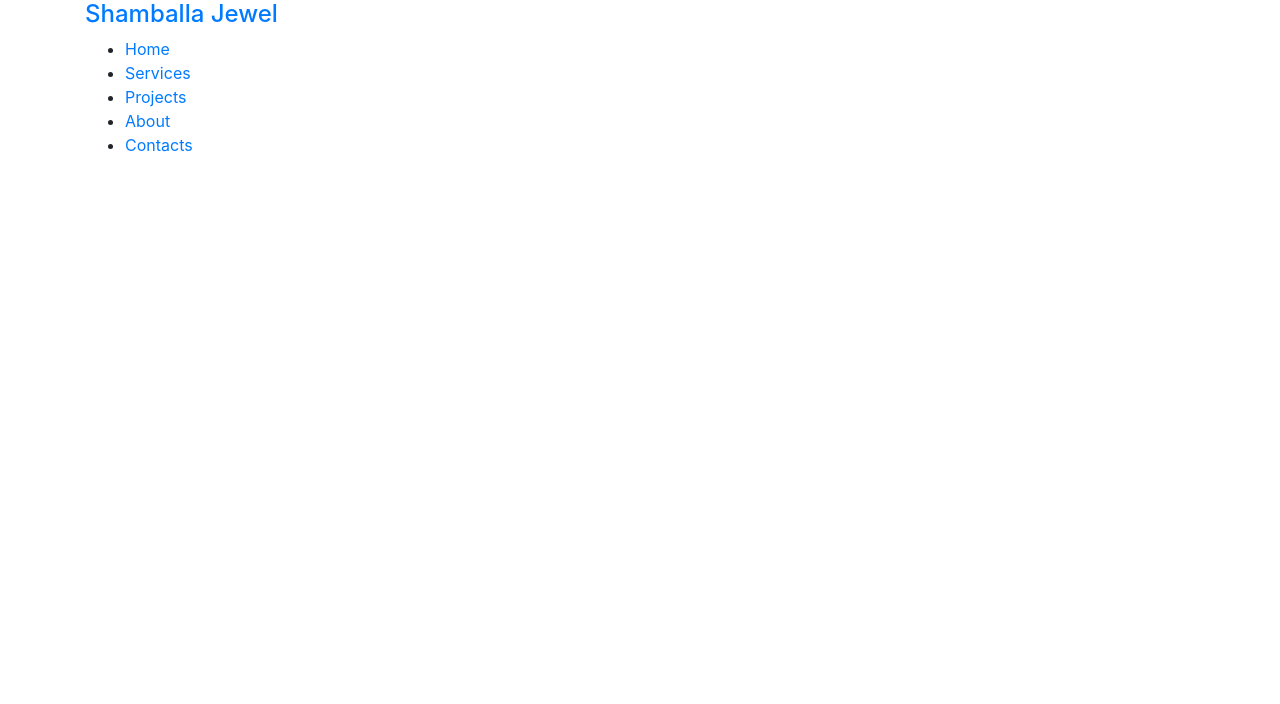
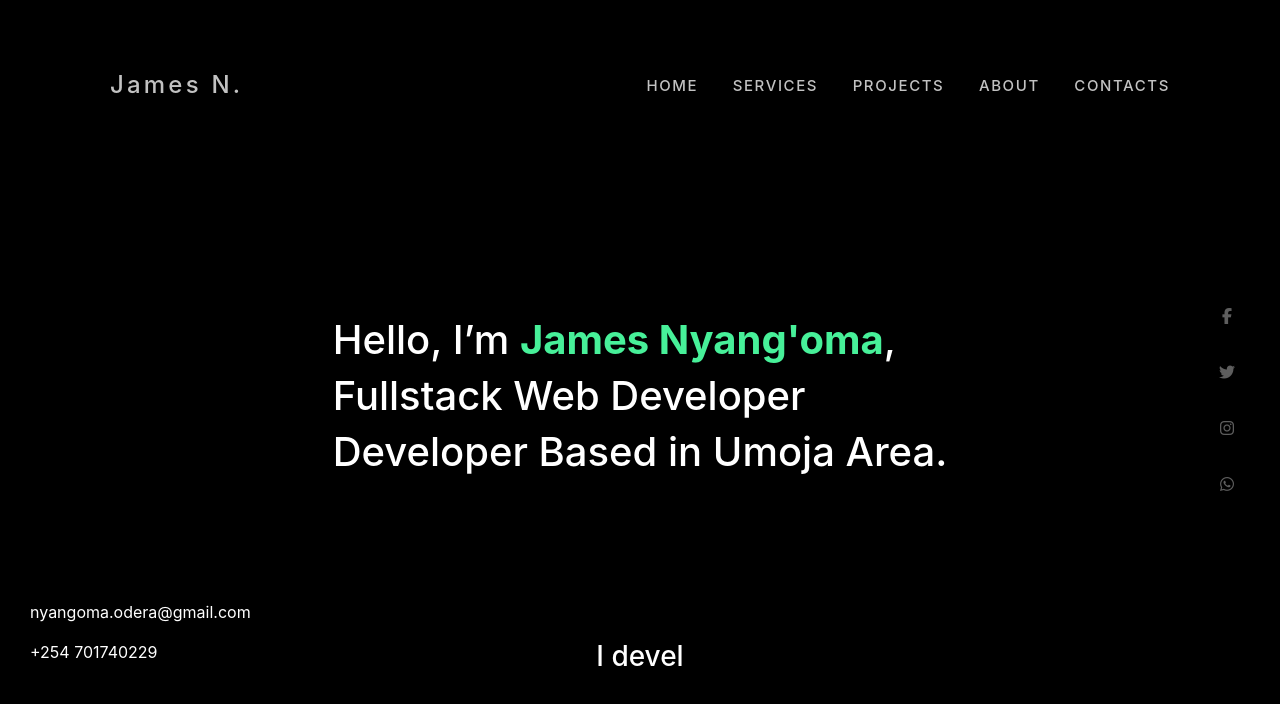
Before and after one commit to JamesOdera/jnportfoliio, a plain HTML site: page index.html in a window 1280 px wide. Drawn offline with nearby package versions, Linux system fonts and the light colour scheme.

Commit message:
add more styling

```diff
--- a/css/index.css
+++ b/css/index.css
@@ -0,0 +1,290 @@
+/* header sect */
+@import url("https://fonts.googleapis.com/css2?family=Montserrat:wght@300;400;700&display=swap");
+* {
+  padding: 0;
+  margin: 0;
+  box-sizing: border-box;
+}
+
+.body {
+  background-color: black;
+  color: white;
+}
+
+.container {
+  min-height: 100vh;
+  width: 100%;
+  display: flex;
+  align-items: center;
+  justify-content: center;
+}
+
+#header {
+  position: fixed;
+  z-index: 1000;
+  left: 0;
+  margin-top: 50px;
+  top: 0;
+  width: 100vw;
+  height: auto;
+  transition: 0.3s ease background-color;
+}
+
+#header .header {
+  min-height: 4vh;
+  /* background-color: rgba(31, 30, 30, 0.24); */
+  transition: 0.3s ease background-color;
+}
+
+#header .nav-bar .brand a {
+  font-size: 15px;
+  font-weight: 500;
+  letter-spacing: 0.2rem;
+  text-decoration: none;
+  color: rgb(194, 194, 194);
+  padding: 15px;
+  display: block;
+}
+
+.header .nav-bar {
+  display: flex;
+  align-items: center;
+  justify-content: space-between;
+  width: 100%;
+  height: 100%;
+  max-width: 1300px;
+  padding: 0 10px;
+}
+
+#header .nav-list ul {
+  list-style: none;
+  position: absolute;
+  background-color: rgb(0, 0, 0);
+  width: 100vw;
+  height: 100vh;
+  left: 100%;
+  top: 0;
+  display: flex;
+  justify-content: center;
+  align-items: center;
+  z-index: 1;
+  overflow-x: hidden;
+  flex-direction: column;
+  transition: 0.5s ease left;
+}
+
+#header .nav-list ul.active {
+  left: 0;
+}
+
+#header .nav-list ul a {
+  font-size: 19px;
+  font-weight: 500;
+  letter-spacing: 0.2rem;
+  text-decoration: none;
+  color: rgb(194, 194, 194);
+  text-transform: uppercase;
+  padding: 15px;
+  display: block;
+}
+
+#header .nav-list ul a::after {
+  content: attr(data-after);
+  position: absolute;
+  top: 50%;
+  left: 50%;
+  transform: translate(-50%, -50%) scale(0);
+  color: rgba(240, 248, 255, 0.021);
+  font-size: 12rem;
+  letter-spacing: 50px;
+  z-index: -1;
+  transition: 0.5s ease letter-spacing;
+}
+
+#header .nav-list ul li:hover a::after {
+  transform: translate(-50%, -50%) scale(1);
+  letter-spacing: initial;
+}
+
+#header .nav-list ul li:hover a {
+  color: rgb(255, 255, 255);
+}
+
+#header .hum {
+  height: 60px;
+  width: 60px;
+  z-index: 100;
+  display: inline-block;
+  border: 3px solid white;
+  border-radius: 50%;
+  position: relative;
+  display: flex;
+  align-items: center;
+  justify-content: center;
+  cursor: pointer;
+  transform: scale(0.8);
+  margin-right: 20px;
+}
+
+/* hum effect */
+#header .hum::after {
+  position: absolute;
+  content: "";
+  height: 100%;
+  width: 100%;
+  border-radius: 50%;
+  border: 3px solid white;
+  animation: hum_puls 1s ease infinite;
+}
+/*  */
+
+#header .hum .bar {
+  height: 2px;
+  width: 30px;
+  position: relative;
+  background-color: white;
+  z-index: -1;
+}
+
+#header .hum .bar::after,
+#header .hum .bar::before {
+  content: "";
+  position: absolute;
+  height: 100%;
+  width: 100%;
+  left: 0;
+  background-color: white;
+  transition: 0.3s ease;
+  transition-property: top, bottom;
+}
+
+#header .hum .bar::after {
+  top: 8px;
+}
+
+#header .hum .bar::before {
+  bottom: 8px;
+}
+
+#header .hum.active .bar::after {
+  top: 0;
+}
+
+#header .hum.active .bar::before {
+  bottom: 0;
+}
+/*  */
+
+@keyframes hum_puls {
+  0% {
+    opacity: 1;
+    transform: scale(1);
+  }
+  100% {
+    opacity: 0;
+    transform: scale(1.5);
+  }
+}
+/*  */
+
+@media only screen and (min-width: 1000px) {
+  #header .hum {
+    display: none;
+  }
+  #header .nav-list ul {
+    position: initial;
+    display: block;
+    height: auto;
+    width: fit-content;
+    background-color: transparent;
+    align-items: center;
+    margin-top: 10px;
+  }
+  #header .nav-list ul li {
+    display: inline-block;
+  }
+  #header .nav-list ul li a {
+    font-size: 15px;
+    letter-spacing: 0.1rem;
+    color: rgb(194, 194, 194);
+  }
+  #header .nav-list ul a::after {
+    display: none;
+  }
+}
+
+@media only screen and (max-width: 500px) {
+  .nav-bar .brand h4 {
+    font-size: 20px;
+  }
+  .hero h1 {
+    font-size: 30px;
+  }
+}
+
+#hero h1 strong {
+  color: rgb(71, 240, 153);
+}
+
+#hero h1 a {
+  text-decoration: none;
+  color: rgb(194, 194, 194);
+}
+
+#hero .social a {
+  padding: 20px 15px;
+  display: flex;
+  flex-direction: column;
+  justify-content: center;
+  align-items: center;
+  text-decoration: none;
+}
+
+.social {
+  position: fixed;
+  right: 30px;
+  top: 50%;
+  transform: translateY(-50%);
+  border-radius: 20px;
+  /* background-color: rgb(0, 0, 0); */
+  background-color: transparent;
+  box-shadow: 2px 2px 30px rgba(0, 0, 0, 0.2);
+  padding: 5px 0px;
+  z-index: 1;
+}
+
+.social a i {
+  color: rgba(118, 118, 118, 0.8);
+}
+
+.social a:hover .fa-facebook-f {
+  color: #3b5998;
+}
+
+.social a:hover .fa-twitter {
+  color: #00acee;
+}
+
+.social a:hover .fa-instagram {
+  color: #3f729b;
+}
+
+.social a:hover .fa-whatsapp {
+  color: green;
+}
+
+.typewriter {
+  width: 100%;
+  display: flex;
+  justify-content: center;
+  margin-top: -160px;
+}
+
+.contact {
+  position: fixed;
+  left: 30px;
+  top: 80%;
+  transform: translateY(-50%);
+  background-color: transparent;
+  z-index: 1;
+}
--- a/index.html
+++ b/index.html
@@ -11,7 +11,7 @@
     <link rel="stylesheet" href="https://stackpath.bootstrapcdn.com/font-awesome/4.7.0/css/font-awesome.min.css"
         integrity="sha384-wvfXpqpZZVQGK6TAh5PVlGOfQNHSoD2xbE+QkPxCAFlNEevoEH3Sl0sibVcOQVnN" crossorigin="anonymous">
 </head>
-<body>
+<body class="body">
     <!-- header section -->
     <section id="header">
         <div class="header container">
@@ -19,7 +19,7 @@
                 <div class="brand">
                     <a href="#">
                         <h4>
-                            <span>S</span>hamballa <span>J</span>ewel
+                            <span>J</span>ames <span>N</span>.
                         </h4>
                     </a>
                 </div>
@@ -40,8 +40,49 @@
     </section>
     <!-- end header section -->
 
+    <!-- body section -->
+    <section id="hero">
+        <div class="hero container">
+            <div>
+                <h1>Hello, I’m <strong>James Nyang'oma</strong>,</h1>
+                <h1>Fullstack Web Developer</h1>
+                <h1>Developer Based in Umoja Area.</h1>
+
+            </div>
+        </div>
+
+        <div class="social">
+            <a href=""> <i class="fab fa-facebook-f"></i> </a>
+            <a href=""> <i class="fab fa-twitter"></i> </a>
+            <a href=""> <i class="fab fa-instagram"></i> </a>
+            <a href=""> <i class="fab fa-whatsapp"></i> </a>
+        </div>
+
+    </section>
+    <!-- end body section -->
+    <section>
+        <div class="typewriter containers">
+            <h3>
+                <p class="typewrite" data-period="2000"
+                    data-type='[ "I develop websites.",  "I Love Design.", "I Love to Develop.", "I am based in Nairobi, Kenya" ]'>
+                    <span class="wrap"></span>
+                </p>
+            </h3>
+        </div>
+    </section>
+
+    <!-- contacts section -->
+    <section>
+        <div class="contact">
+            <p>nyangoma.odera@gmail.com</p>
+            <p> +254 701740229</p>
+        </div>
+    </section>
+    <!-- end of contact section -->
+
     <script src="https://kit.fontawesome.com/a076d05399.js"></script>
     <script src="js/script.js"></script>
+    <script src="js/typewriter.js"></script>
     <script src="https://code.jquery.com/jquery-3.5.1.js" integrity="sha256-QWo7LDvxbWT2tbbQ97B53yJnYU3WhH/C8ycbRAkjPDc="
         crossorigin="anonymous"></script>
 </body>
--- a/js/script.js
+++ b/js/script.js
@@ -0,0 +1,20 @@
+const hum = document.querySelector('.header .nav-bar .nav-list .hum');
+const mobile_menu = document.querySelector('.header .nav-bar .nav-list ul');
+const header = document.querySelector('.header.container');
+const lheader = document.querySelector('#header');
+
+hum.addEventListener('click', () => (
+    hum.classList.toggle('active'),
+    mobile_menu.classList.toggle('active')
+));
+
+document.addEventListener('scroll', () => {
+    var scroll_position = window.scrollY;
+    if (scroll_position > 250) {
+        // header.style.backgroundColor = "#29323c";
+        lheader.style.backgroundColor = "#29323c";
+    } else {
+        // header.style.backgroundColor = "transparent";
+        lheader.style.backgroundColor = "transparent";
+    }
+});
--- /dev/null
+++ b/js/typewriter.js
@@ -0,0 +1,56 @@
+var TxtType = function(el, toRotate, period) {
+        this.toRotate = toRotate;
+        this.el = el;
+        this.loopNum = 0;
+        this.period = parseInt(period, 10) || 2000;
+        this.txt = '';
+        this.tick();
+        this.isDeleting = false;
+    };
+
+    TxtType.prototype.tick = function() {
+        var i = this.loopNum % this.toRotate.length;
+        var fullTxt = this.toRotate[i];
+
+        if (this.isDeleting) {
+        this.txt = fullTxt.substring(0, this.txt.length - 1);
+        } else {
+        this.txt = fullTxt.substring(0, this.txt.length + 1);
+        }
+
+        this.el.innerHTML = '<span class="wrap">'+this.txt+'</span>';
+
+        var that = this;
+        var delta = 200 - Math.random() * 100;
+
+        if (this.isDeleting) { delta /= 2; }
+
+        if (!this.isDeleting && this.txt === fullTxt) {
+        delta = this.period;
+        this.isDeleting = true;
+        } else if (this.isDeleting && this.txt === '') {
+        this.isDeleting = false;
+        this.loopNum++;
+        delta = 500;
+        }
+
+        setTimeout(function() {
+        that.tick();
+        }, delta);
+    };
+
+    window.onload = function() {
+        var elements = document.getElementsByClassName('typewrite');
+        for (var i=0; i<elements.length; i++) {
+            var toRotate = elements[i].getAttribute('data-type');
+            var period = elements[i].getAttribute('data-period');
+            if (toRotate) {
+              new TxtType(elements[i], JSON.parse(toRotate), period);
+            }
+        }
+        // INJECT CSS
+        // var css = document.createElement("style");
+        // css.type = "text/css";
+        // css.innerHTML = ".typewrite > .wrap { border-right: 0.08em solid #fff}";
+        // document.body.appendChild(css);
+    };
```
